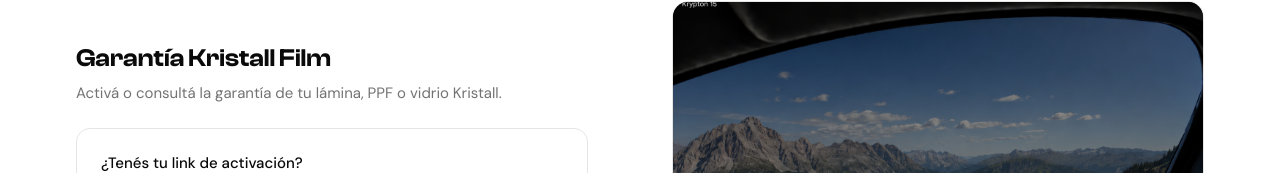
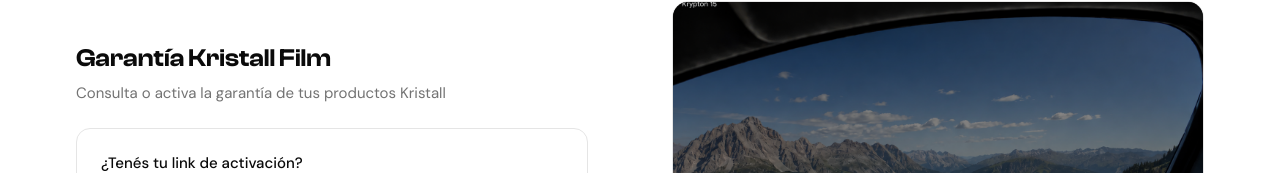
Before and after one commit to ColoniaCloud/Kristall, a Next.js app: page /garantia in a window 1280 px wide. Shown: the part 136-309 px from the top of the page. Built offline with nearby package versions, Linux system fonts and the light colour scheme; a web font is replaced by a local one.

Commit message:
copy(garantia): actualiza el subtítulo de la landing pública de garantías

```diff
--- a/app/(warranty)/garantia/page.tsx
+++ b/app/(warranty)/garantia/page.tsx
@@ -23,7 +23,7 @@
             <div className="text-center md:text-left">
               <h1 className="font-heading text-2xl font-semibold">Garantía Kristall Film</h1>
               <p className="mt-2 text-sm text-muted-foreground">
-                Activá o consultá la garantía de tu lámina, PPF o vidrio Kristall.
+                Consulta o activa la garantía de tus productos Kristall
               </p>
             </div>
 
```
